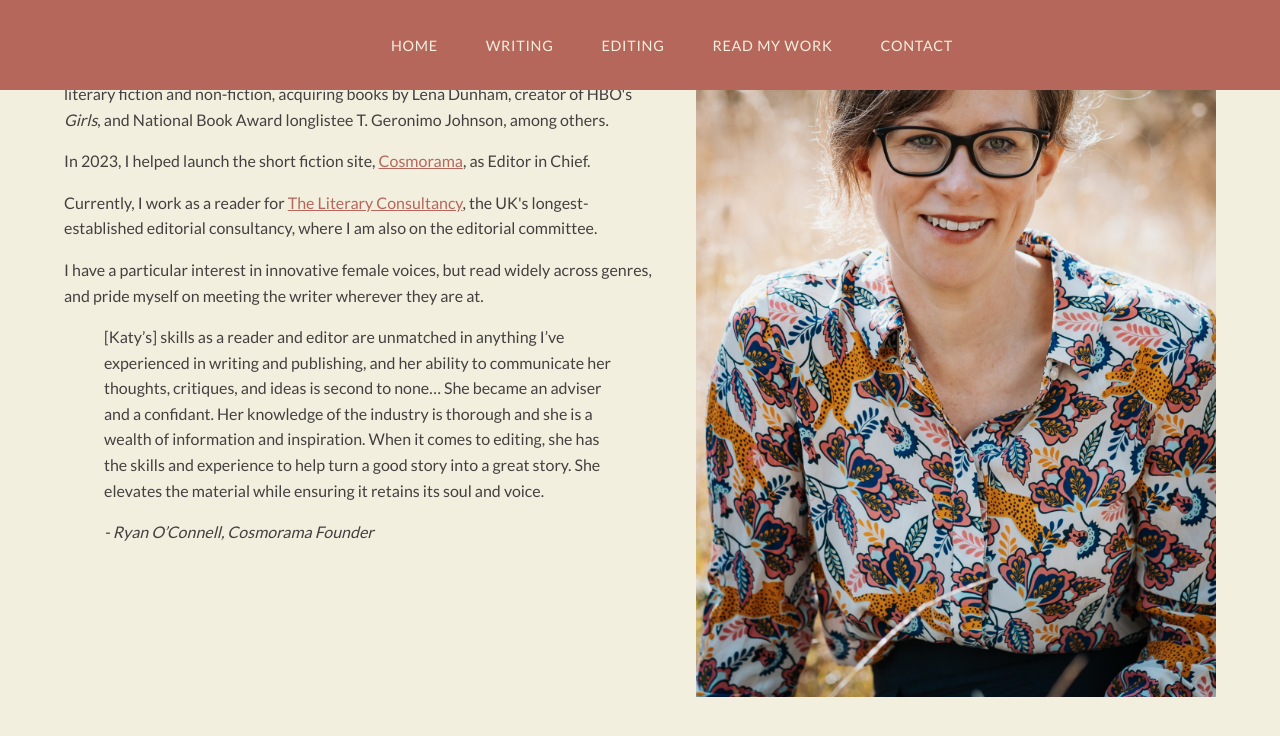
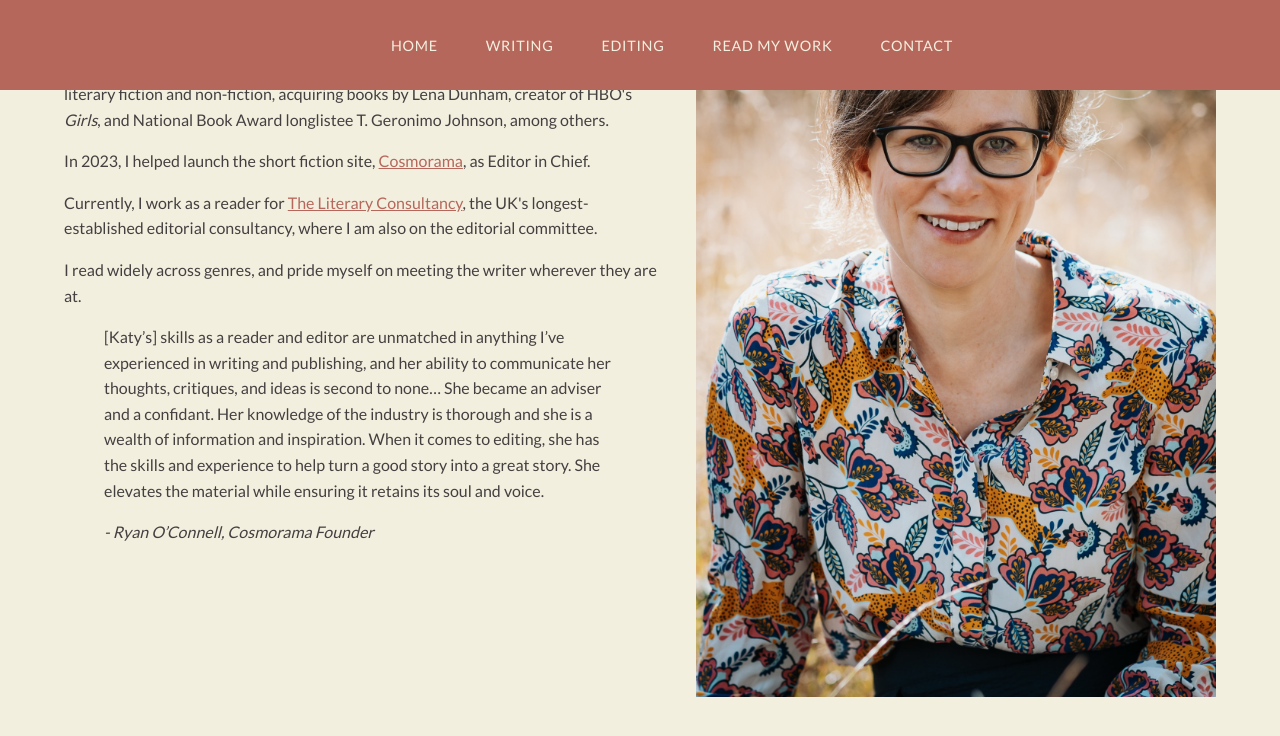
Before and after one commit to kwhiteheadsite/kwhiteheadsite.github.io, a Jekyll site: the page built from index.md, in a window 1280 px wide and 900 px high, scrolled down 2929 px. Shown: the top 736 px of the window. Built offline with Jekyll 4.4.1, drawn with Linux system fonts in a browser that asks for light colours.

Commit message:
update editing section

```diff
--- a/index.md
+++ b/index.md
@@ -64,7 +64,7 @@ sections:
             <p>I was previously Commissioning Editor at 4th Estate, where I worked on a range of literary fiction and non-fiction, acquiring books by Lena Dunham, creator of HBO's <i>Girls</i>, and National Book Award longlistee T. Geronimo Johnson, among others.</p>
             <p>In 2023, I helped launch the short fiction site, <a href="https://cosmorama.site/">Cosmorama</a>, as Editor in Chief.</p>
             <p>Currently, I work as a reader for <a href="https://literaryconsultancy.co.uk/">The Literary Consultancy</a>, the UK's longest-established editorial consultancy, where I am also on the editorial committee.</p>
-            <p>I have a particular interest in innovative female voices, but read widely across genres, and pride myself on meeting the writer wherever they are at.</p>
+            <p>I read widely across genres, and pride myself on meeting the writer wherever they are at.</p>
             <blockquote>
                 <p>[Katy’s] skills as a reader and editor are unmatched in anything I’ve experienced in writing and publishing, and her ability to communicate her thoughts, critiques, and ideas is second to none… She became an adviser and a confidant. Her knowledge of the industry is thorough and she is a wealth of information and inspiration. When it comes to editing, she has the skills and experience to help turn a good story into a great story. She elevates the material while ensuring it retains its soul and voice.</p>
                 <cite>- Ryan O’Connell, Cosmorama Founder</cite>
```
